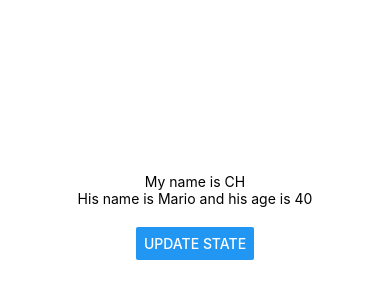
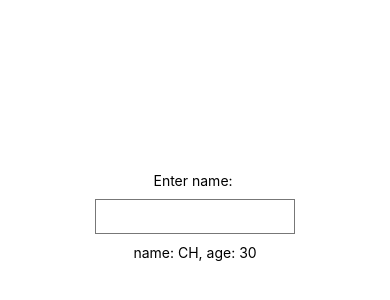
Before and after one commit to carloshvidigal/Curso_React-Native, a React Native app: screen / in a window 390 px wide. Shown: the part 206-506 px from the top of the page. Built offline with nearby package versions, Linux system fonts and the light colour scheme.

Commit message:
Update App.js

```diff
--- a/App.js
+++ b/App.js
@@ -1,24 +1,18 @@
 import React, {useState} from 'react'
-import { StyleSheet, Text, View, Button } from 'react-native';
+import { StyleSheet, Text, View, TextInput } from 'react-native';
 
 
 export default function App() {
   const [name, setName] = useState('CH');
-  const [person, setPerson] = useState({name: 'Mario', age: 40});
+  const [age, setAge] = useState('30');
 
-  const clickHandler = () => {
-    setName('shaun');
-    setPerson({ name: 'Luigi', age: 44});
-  }
 
   return (
     <View style={styles.container}>
-      <Text>My name is {name}</Text>
-      <Text>His name is {person.name} and his age is {person.age}</Text>
 
-      <View style={styles.buttonContainer}>
-        <Button title='update state' onPress={clickHandler}/>
-      </View>
+      <Text>Enter name: </Text>
+      <TextInput style={styles.input} />
+      <Text>name: {name}, age: {age}</Text>
 
     </View>
   );
@@ -32,9 +26,12 @@
     justifyContent: 'center',
   },
 
-  buttonContainer: {
-    marginTop: 20,
+  input: {
+    borderWidth: 1,
+    borderColor: '#777',
+    padding: 8,
+    margin: 10,
+    width: 200,
   }
 
-
 });
```
